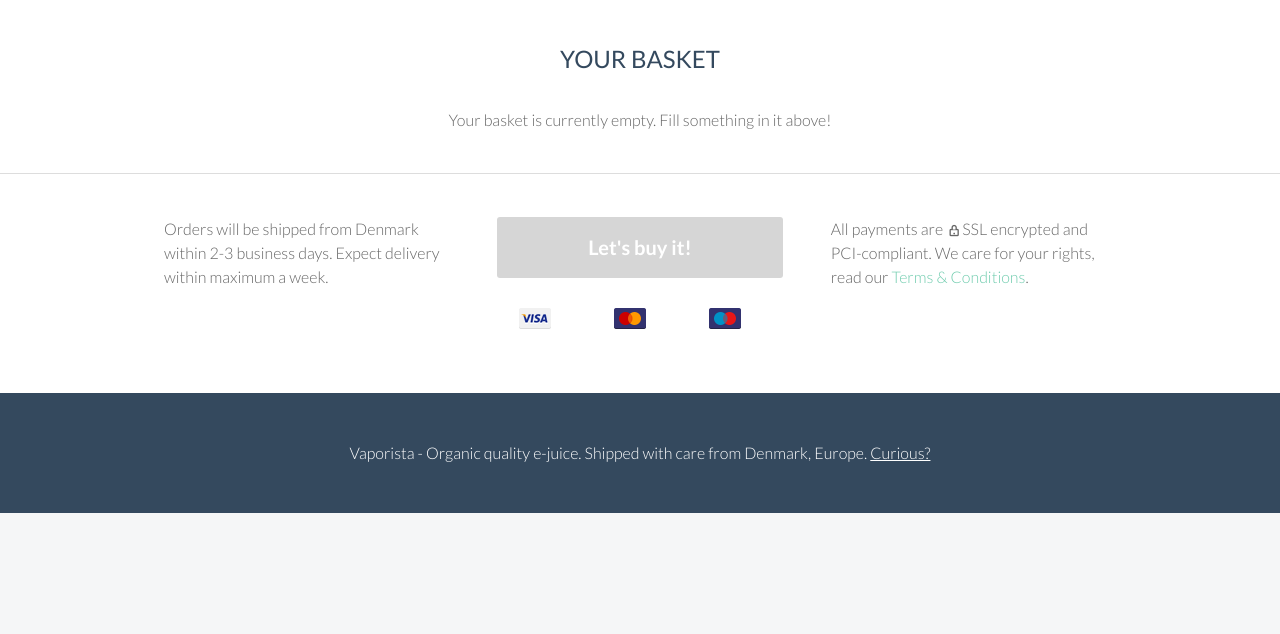
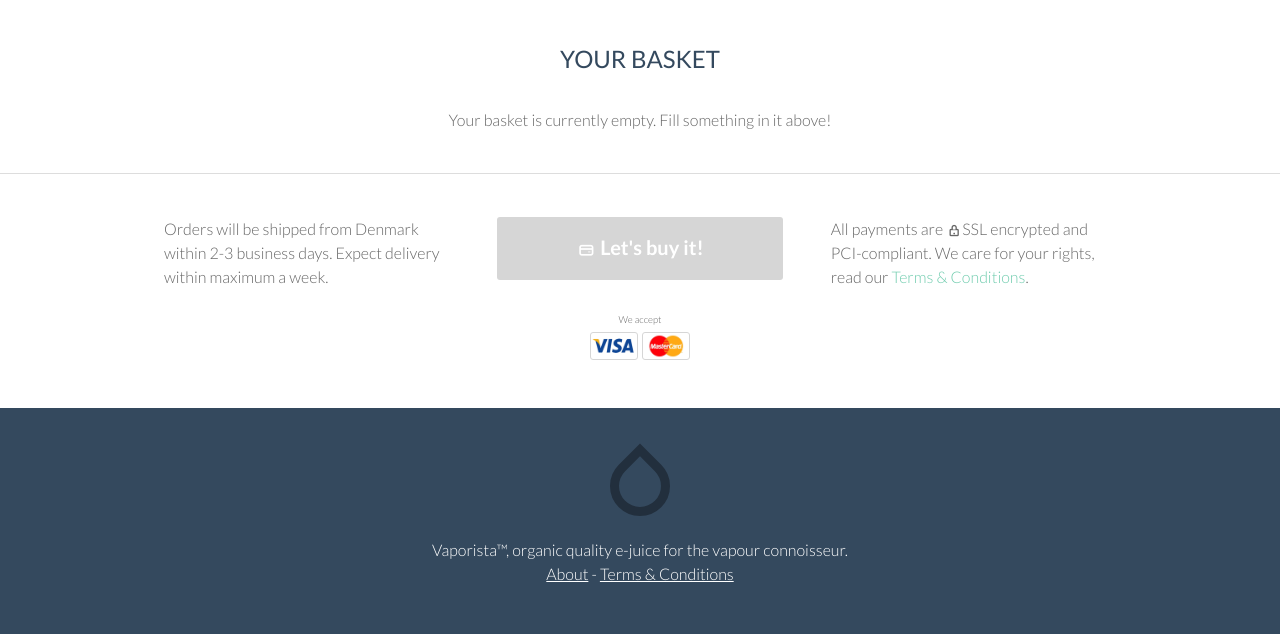
Before and after one commit to konscript/vaporista, a Python web app: template templates/index.html in a window 1280 px wide. Shown: the part 1445-2079 px from the top of the page. Before the commit the page ends 1958 px from the top, so only its background shows below. Run offline with Jinja, Linux system fonts and the light colour scheme; the template is opened without the code that fills it: most values are stand-ins (such as "Sample title", 1, 10 or a date in 2020); some libraries are stand-ins or nearby versions.

Commit message:
updated footer, payment cards and other smallies

```diff
--- a/client/sass/_global.scss
+++ b/client/sass/_global.scss
@@ -94,7 +94,7 @@ h2 {
         padding: 0;
     }
 
-        .logo {
+        .header-wrapper .logo {
             @include border-radius(0.8em 0 0.8em 0.8em);
             @include rotate(-45deg);
             display: inline-block;
@@ -115,3 +115,14 @@ h2 {
         text-decoration: underline;
     }
 }
+
+    .footer-wrapper .logo {
+            font-size: 5em;
+            @include border-radius(0.8em 0 0.8em 0.8em);
+            @include rotate(-45deg);
+            display: inline-block;
+            width: 0.75em;
+            height: 0.75em;
+            border: 0.12em solid $complementary-alt-color;
+            margin: 0 0 0.2em 0;
+        }
--- a/client/sass/_home.scss
+++ b/client/sass/_home.scss
@@ -187,3 +187,9 @@
         @include button-style($complementary-color);
         width: 100%;
     }
+
+    .paycard {
+        @include border-radius(3px);
+        width: 3em;
+        border: 1px solid $secondary-alt-color;
+    }
--- a/client/tmpl/home.html
+++ b/client/tmpl/home.html
@@ -148,23 +148,21 @@
     </div>
     <hr /><br />
     <div class="row">
-        <div class="large-4 small-8 columns">
+        <div class="large-4 small-12 columns">
             Orders will be shipped from Denmark within 2-3 business days. Expect delivery within maximum a week.
         </div>
-        <div class="large-4 small-8 columns">
-            <button class="checkout-button button large" ng-disabled="shoppingCart.isEmpty()" ng-click="checkout()">Let's buy it!</button>
+        <div class="large-4 small-12 columns">
+            <button class="checkout-button button large" ng-disabled="shoppingCart.isEmpty()" ng-click="checkout()"><span class="typcn typcn-credit-card"></span> Let's buy it!</button>
         </div>
-        <div class="large-4 small-8 columns">
-            All payments are <span class="typcn typcn-lock-closed-outline"></span>SSL encrypted and PCI-compliant. We care for your rights, read our <a href="">Terms & Conditions</a>.
+        <div class="large-4 small-12 columns">
+            All payments are <span class="typcn typcn-lock-closed-outline"></span>SSL encrypted and PCI-compliant. We care for your rights, read our <a href="/#/terms">Terms & Conditions</a>.
         </div>
     </div>
     <div class="row">
-        <div class="large-4 small-8 small-centered columns">
-            <ul class="small-block-grid-3 large-block-grid-3 columns text-center">
-                <li><img src="/client/img/paycards/visa.png" alt="Visa" /></li>
-                <li><img src="/client/img/paycards/mastercard.png" alt="Visa" /></li>
-                <li><img src="/client/img/paycards/maestro.png" alt="Visa" /></li>
-            </ul>
+        <div class="large-4 small-8 small-centered columns text-center">
+            <small>We accept</small><br />
+            <img src="/client/img/paycards/visa.png" class="paycard" alt="We accept Visa" />
+            <img src="/client/img/paycards/mastercard.png" class="paycard" alt="We accept Mastercard" />
         </div>
     </div>
 </div>
--- a/templates/index.html
+++ b/templates/index.html
@@ -51,13 +51,16 @@
                 </header>
             </div>
 
-            <div ng-view></div>
+            <div ng-view class="main-wrapper">Loading</div>
 
             <div class="footer-wrapper wrapper striped-dark">
                 <footer class="row">
                     <div class="small-12 small-centered columns text-center">
-                        <span>Vaporista - Organic quality e-juice. Shipped with care from Denmark, Europe. </span>
-                        <a href="/#/about">Curious?</a>
+                        <div class="logo"></div>
+                    </div>
+                    <div class="small-12 small-centered columns text-center">
+                        <span>Vaporista™, organic quality e-juice for the vapour connoisseur.</span><br />
+                        <a href="/#/about">About</a> - <a href="/#/terms">Terms & Conditions</a>
                     </div>
                 </footer>
             </div>
```
Also changed, not shown: client/css/app.css, client/img/paycards/mastercard.png, client/img/paycards/visa.png.
